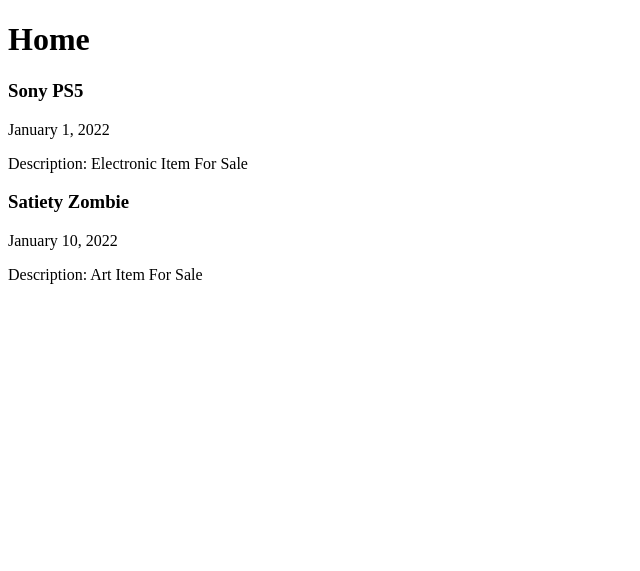
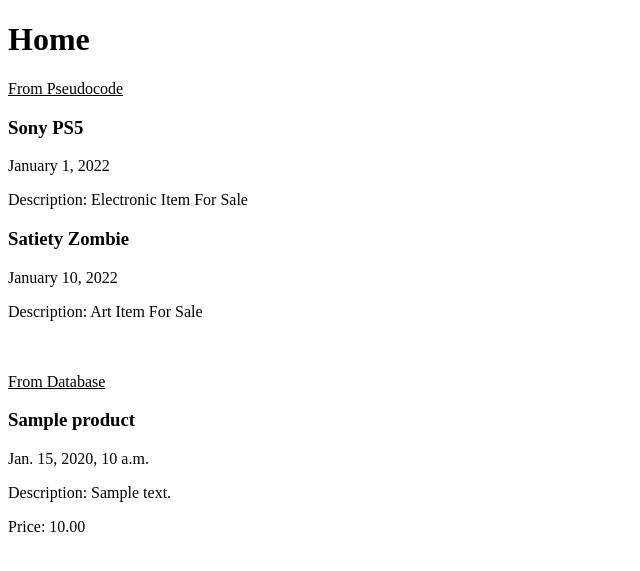
Before and after one commit to smaster0517/Ecommerce-Django, a Django app: page / in a window 1280 px wide. Shown: the top 571 px of the page, without its empty margins (0-640 px from the left). Run offline with Django 4.2, Linux system fonts and the light colour scheme; tables that the repository leaves empty hold one stand-in row (values such as "Sample post").

Commit message:
updated product model to add price, sold_items, and rating. Queried all products in views and home.html for objects in database.

```diff
--- a/app_store/models.py
+++ b/app_store/models.py
@@ -4,4 +4,8 @@ from django.utils import timezone
 class Product(models.Model):
     title = models.CharField(max_length=100)
     description = models.TextField()
+    price = models.DecimalField(max_digits=6, decimal_places=2, default=0.00)
+    sold_items = models.IntegerField(default=0)
+    rating = models.IntegerField(default=0)
+    #TODO images
     date_posted = models.DateTimeField(default=timezone.now)
--- a/app_store/templates/app_store/home.html
+++ b/app_store/templates/app_store/home.html
@@ -2,9 +2,26 @@
 
 {% block content %}
     <h1>Home</h1>
-    {% for item in product %}
-        <h3>{{ item.title }}</h3>
-        <p>{{ item.date_posted }}</p>
-        <p>Description: {{ item.description }}</p>
-    {% endfor %}
+
+    <div>
+        <u>From Pseudocode</u>
+        {% for item in product %}
+            <h3>{{ item.title }}</h3>
+            <p>{{ item.date_posted }}</p>
+            <p>Description: {{ item.description }}</p>
+        {% endfor %}
+    </div>
+
+    <br>
+    <br>
+
+    <div>
+        <u>From Database</u>
+        {% for p in all_products %}
+            <h3>{{ p.title }}</h3>
+            <p>{{ p.date_posted }}</p>
+            <p>Description: {{ p.description }}</p>
+            <p>Price: {{ p.price }}</p>
+        {% endfor %}
+    </div>
 {% endblock %}
--- a/app_store/views.py
+++ b/app_store/views.py
@@ -1,7 +1,6 @@
 from itertools import product
 from django.shortcuts import render
-
-# Create your views here.
+from app_store.models import Product
 
 # Pseudocode for context variables
 product = [
@@ -18,8 +17,10 @@ product = [
 ]
 
 def home(request):
+    all_products = Product.objects.all()
     context = {
         'product' : product,
-        'title' : 'Home'
+        'title' : 'Home',
+        'all_products' : all_products
     }
     return render(request, "app_store/home.html", context)
```
Also changed, not shown: app_store/migrations/0002_product_price_product_rating_product_sold_items.py (added).
